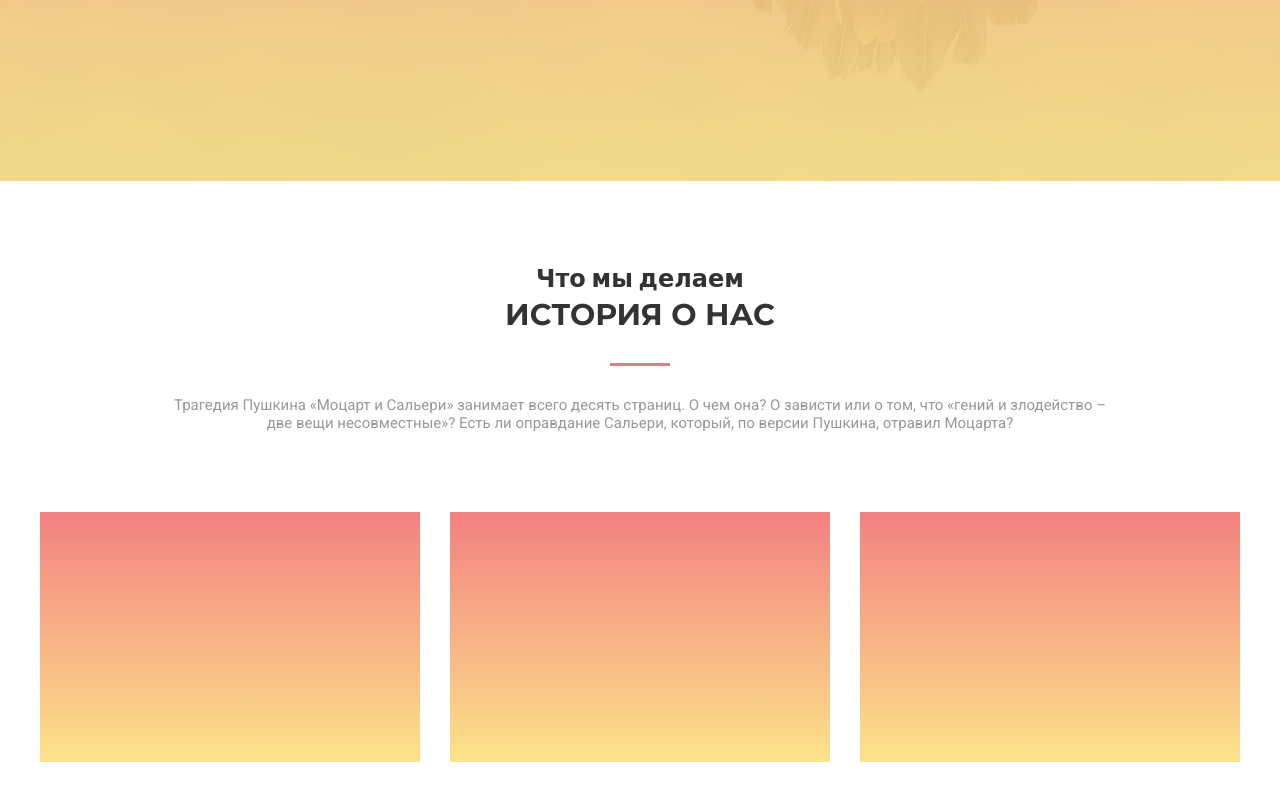
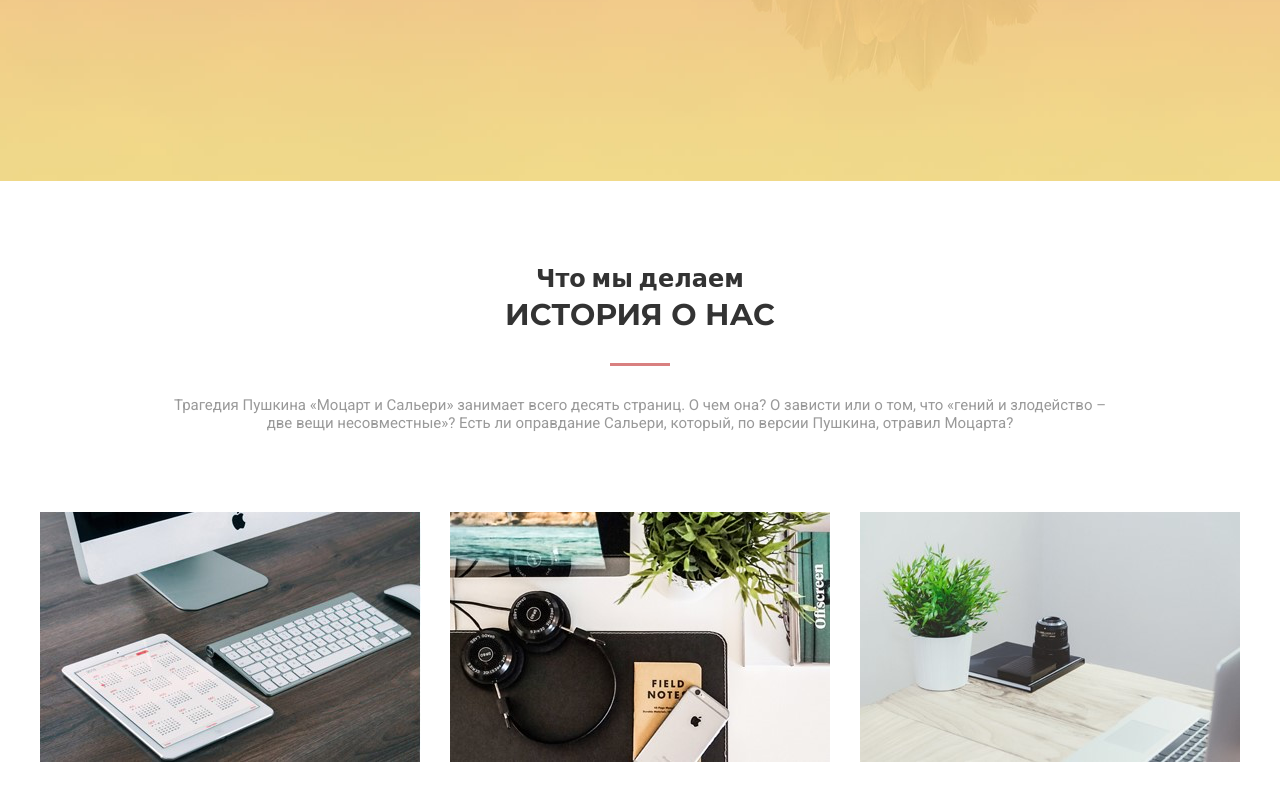
Before and after one commit to WiseAnime/wiseanime.github.io, a plain HTML site: page index.html in a window 1280 px wide. Shown: the part 619-1419 px from the top of the page. Drawn offline with Linux system fonts and the light colour scheme; files that its build step writes are made by us from their sources; files whose address does not match are found by name.

Commit message:
Update index.html

```diff
--- a/index.html
+++ b/index.html
@@ -3,7 +3,7 @@
 <head>
     <meta charset="utf-8">
     <title>SwitenWorld</title>
-	<link rel="stylesheet" type="text/css" href="../CSS/main.css">
+	<link rel="stylesheet" type="text/css" href="main.css">
 	<link href="https://fonts.googleapis.com/css?family=Kaushan+Script|Montserrat:400,700|Roboto&display=swap&subset=cyrillic,cyrillic-ext" rel="stylesheet">
 </head>
 <body>
@@ -44,19 +44,19 @@
 		<div class="about">
 			<div class="about_item">
 				<div class="about_img">
-					<img src="../IMAGES/photo1.jpg" alt="">
+					<img src="photo1.jpg" alt="">
 				</div>
 				<div class="about_text">super team</div>
 			</div>
 			<div class="about_item">
 				<div class="about_img">
-					<img src="../IMAGES/photo2.jpg" alt="">
+					<img src="photo2.jpg" alt="">
 				</div>
 				<div class="about_text">super team</div>
 			</div>
 			<div class="about_item">
 				<div class="about_img">
-					<img src="../IMAGES/photo3.jpg" alt="">
+					<img src="photo3.jpg" alt="">
 				</div>
 				<div class="about_text">super team</div>
 			</div>
```
